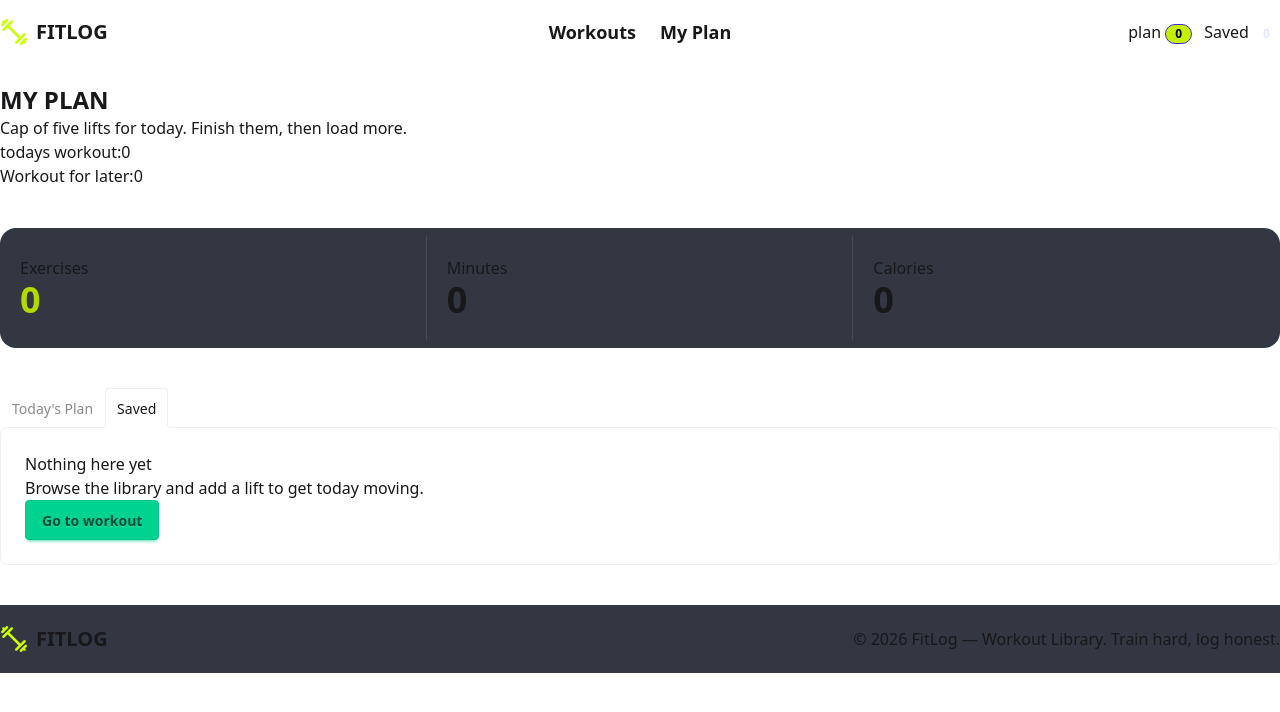
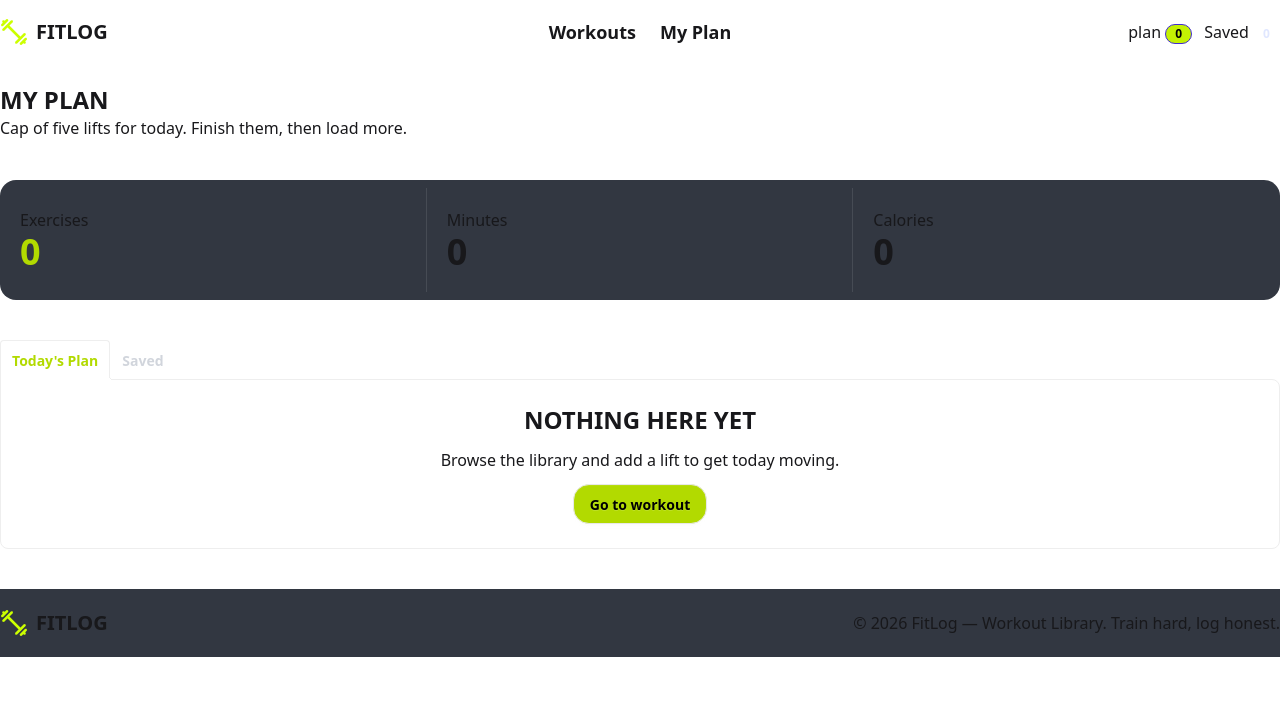
Before and after one commit to saifulanik191/Fit-Log, a Next.js app: page /myplan in a window 1280 px wide. Shown: the top 712 px of the page. Built offline with nearby package versions, Linux system fonts and the light colour scheme.

Commit message:
conditionally render the todays plan and saved workout data into my plan page and show total data dynamically

```diff
--- a/src/app/myplan/page.tsx
+++ b/src/app/myplan/page.tsx
@@ -4,11 +4,16 @@ import TodaysCard from "@/component/myplan/TodaysCard";
 import { WorkOutContext } from "@/context/WorkOutContext";
 import { IworkOuts } from "@/type/WorkOutsType";
 import Link from "next/link";
-import React, { useContext } from "react";
+import React, { useContext, useState } from "react";
 
 const MyPlanPage = () => {
   const { todaysPlan, savedLater } = useContext(WorkOutContext);
+
   const totalMinutes = todaysPlan.reduce(
+    (total, workout) => total + workout.duration,
+    0,
+  );
+  const totalSavedMinutes = savedLater.reduce(
     (total, workout) => total + workout.duration,
     0,
   );
@@ -17,41 +22,47 @@ const MyPlanPage = () => {
     (total, workout) => total + workout.caloriesBurned,
     0,
   );
+  const totalSavedCalories = savedLater.reduce(
+    (total, workout) => total + workout.caloriesBurned,
+    0,
+  );
 
-  // const { duration } = todaysPlan;
-
-  console.log(todaysPlan, "todays excirsise plan");
+  const [activeTab, setActiveTab] = useState("todaysplan");
 
   return (
     <div className="container mx-auto mb-10">
       <h2 className="text-2xl font-bold uppercase mt-5">my plan</h2>
       <p>Cap of five lifts for today. Finish them, then load more.</p>
-      <p>todays workout:{todaysPlan.length}</p>
-      <p>Workout for later:{savedLater.length}</p>
+
       <div className=" grid grid-cols-1 sm:grid-cols-3  items-center rounded-2xl border-white bg-[#323741] my-10 h-30 ">
         <div className=" border-r p-5  border-white/10">
           <p>Exercises</p>
           <h2 className="text-4xl  font-bold text-[#B2DA00]">
-            {todaysPlan.length}
+            {activeTab === "todaysplan" ? todaysPlan.length : savedLater.length}
           </h2>
         </div>
         <div className=" border-r p-5  border-white/10">
           <p>Minutes</p>
-          <h2 className="text-4xl  font-bold">{totalMinutes}</h2>
+          <h2 className="text-4xl  font-bold">
+            {activeTab === "todaysplan" ? totalMinutes : totalSavedMinutes}
+          </h2>
         </div>
         <div className="p-5">
           <p>Calories</p>
-          <h2 className="text-4xl  font-bold">{totalCalories}</h2>
+          <h2 className="text-4xl  font-bold">
+            {activeTab === "todaysplan" ? totalCalories : totalSavedCalories}
+          </h2>
         </div>
       </div>
 
-      {/* name of each tab group should be unique */}
       <div className="tabs tabs-lift">
         <input
           type="radio"
           name="my_tabs_3"
-          className="tab"
+          className={`tab ${activeTab === "todaysplan" ? "text-[#B2DA00] font-bold" : "text-gray-300 font-semibold"}`}
           aria-label="Today's Plan"
+          defaultChecked
+          onClick={() => setActiveTab("todaysplan")}
         />
         <div className="tab-content bg-base-100 border-base-300 p-6">
           {todaysPlan.length > 0 ? (
@@ -63,10 +74,15 @@ const MyPlanPage = () => {
               );
             })
           ) : (
-            <div>
-              <h2>Nothing here yet</h2>
-              <p>Browse the library and add a lift to get today moving.</p>
-              <Link href="/" className="btn btn-success">
+            <div className=" text-center">
+              <h2 className="text-2xl uppercase font-bold">Nothing here yet</h2>
+              <p className="py-3">
+                Browse the library and add a lift to get today moving.
+              </p>
+              <Link
+                href="/"
+                className="btn rounded-2xl bg-[#B2DA00] text-black font-bold"
+              >
                 Go to workout
               </Link>
             </div>
@@ -76,9 +92,9 @@ const MyPlanPage = () => {
         <input
           type="radio"
           name="my_tabs_3"
-          className="tab"
+          className={`tab ${activeTab === "saved" ? "text-[#B2DA00] font-bold" : "text-gray-300 font-semibold"}`}
           aria-label="Saved"
-          defaultChecked
+          onClick={() => setActiveTab("saved")}
         />
         <div className="tab-content bg-base-100 border-base-300 p-6">
           {savedLater.length > 0 ? (
@@ -90,10 +106,15 @@ const MyPlanPage = () => {
               );
             })
           ) : (
-            <div>
-              <h2>Nothing here yet</h2>
-              <p>Browse the library and add a lift to get today moving.</p>
-              <Link href="/" className="btn btn-success">
+            <div className=" text-center">
+              <h2 className="text-2xl uppercase font-bold">Nothing here yet</h2>
+              <p className="py-3">
+                Browse the library and add a lift to get today moving.
+              </p>
+              <Link
+                href="/"
+                className="btn rounded-2xl bg-[#B2DA00] text-black font-bold"
+              >
                 Go to workout
               </Link>
             </div>
```
